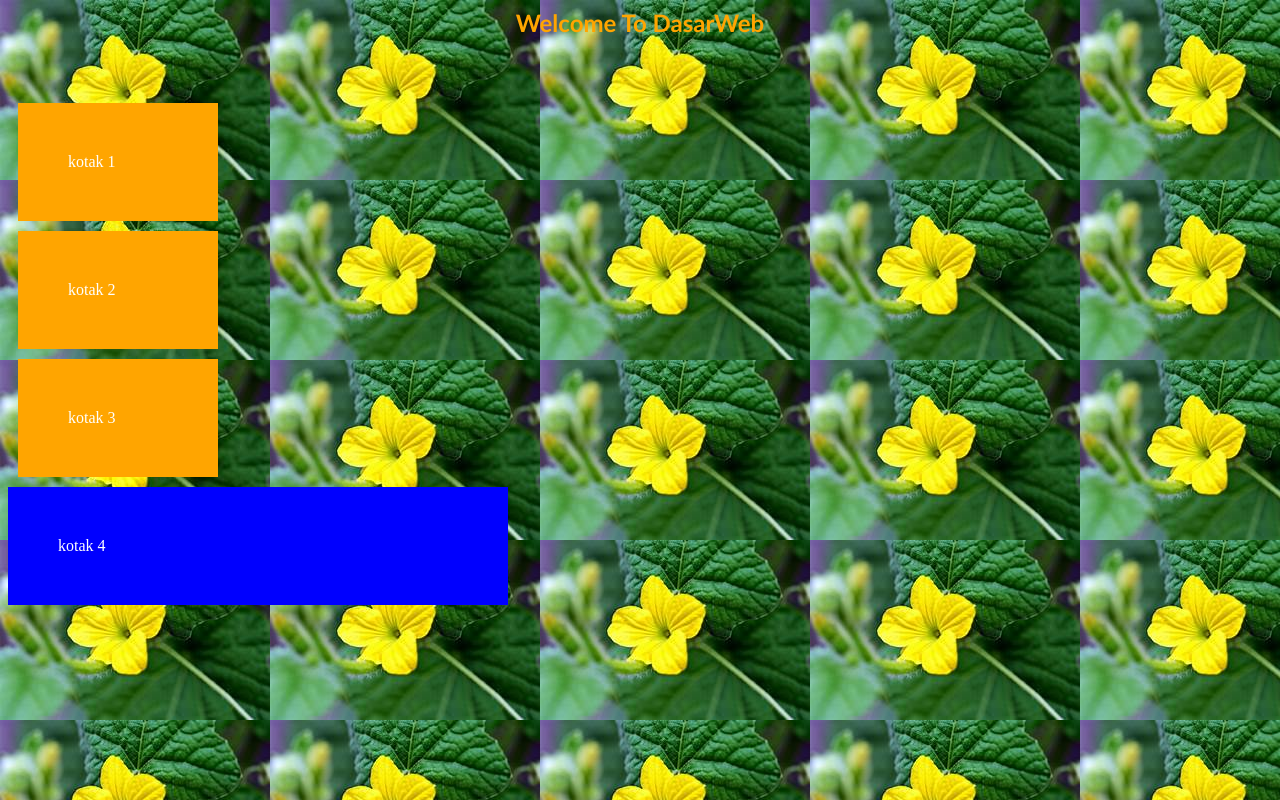
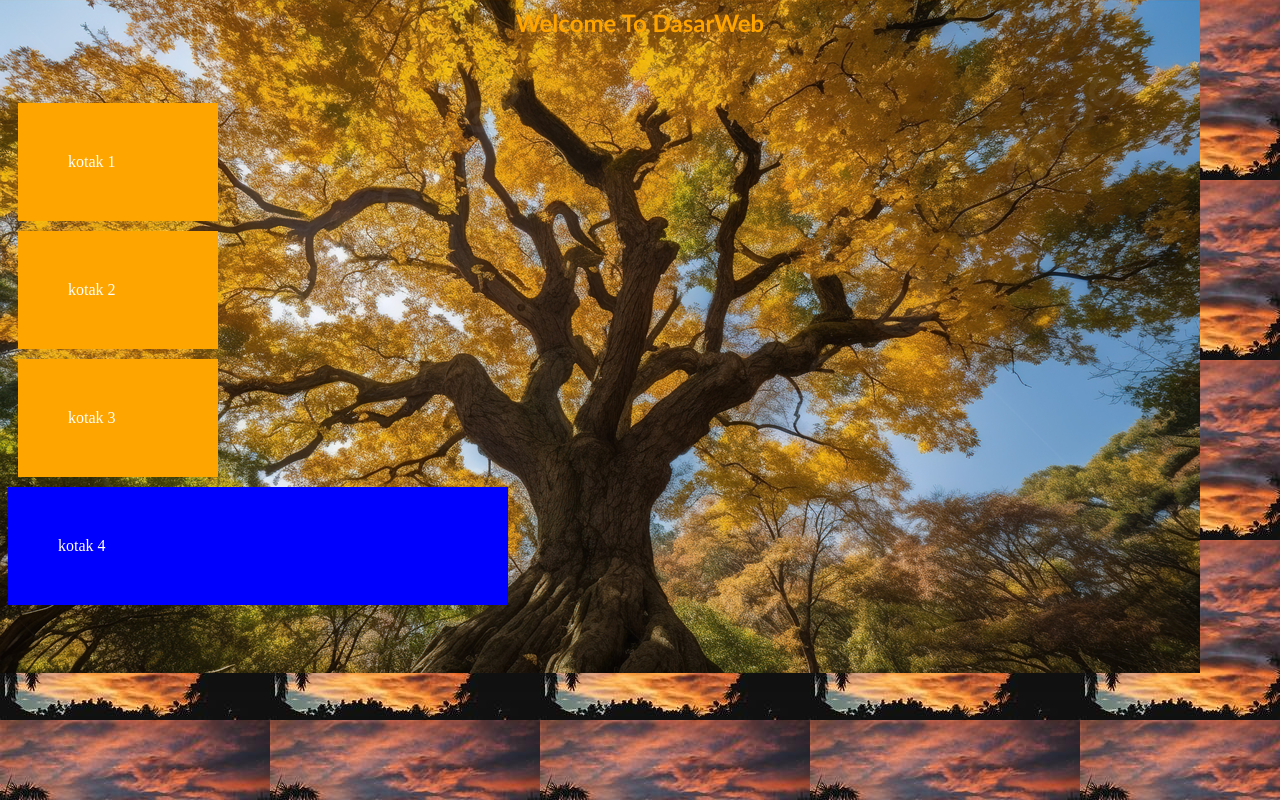
Before and after one commit to trisskmasarahh/dasarWeb, a PHP site: page / in a window 1280 px wide. Run offline with PHP 8.4, Linux system fonts and the light colour scheme.

Commit message:
praktikum 5 langkah ke 5

```diff
--- a/minggu2/style.css
+++ b/minggu2/style.css
@@ -22,6 +22,7 @@ body{
     color: white;
 }
 body{
-    background: url('bunga2.jpg');
+    background: url('img/tree1.jpg'), url('img/field1.jpg');
+    background-repeat: no-repeat, repeat;
     color: white;
 }
```
Also changed, not shown: minggu2/img/field1.jpg (added), minggu2/img/tree1.jpg (added).
